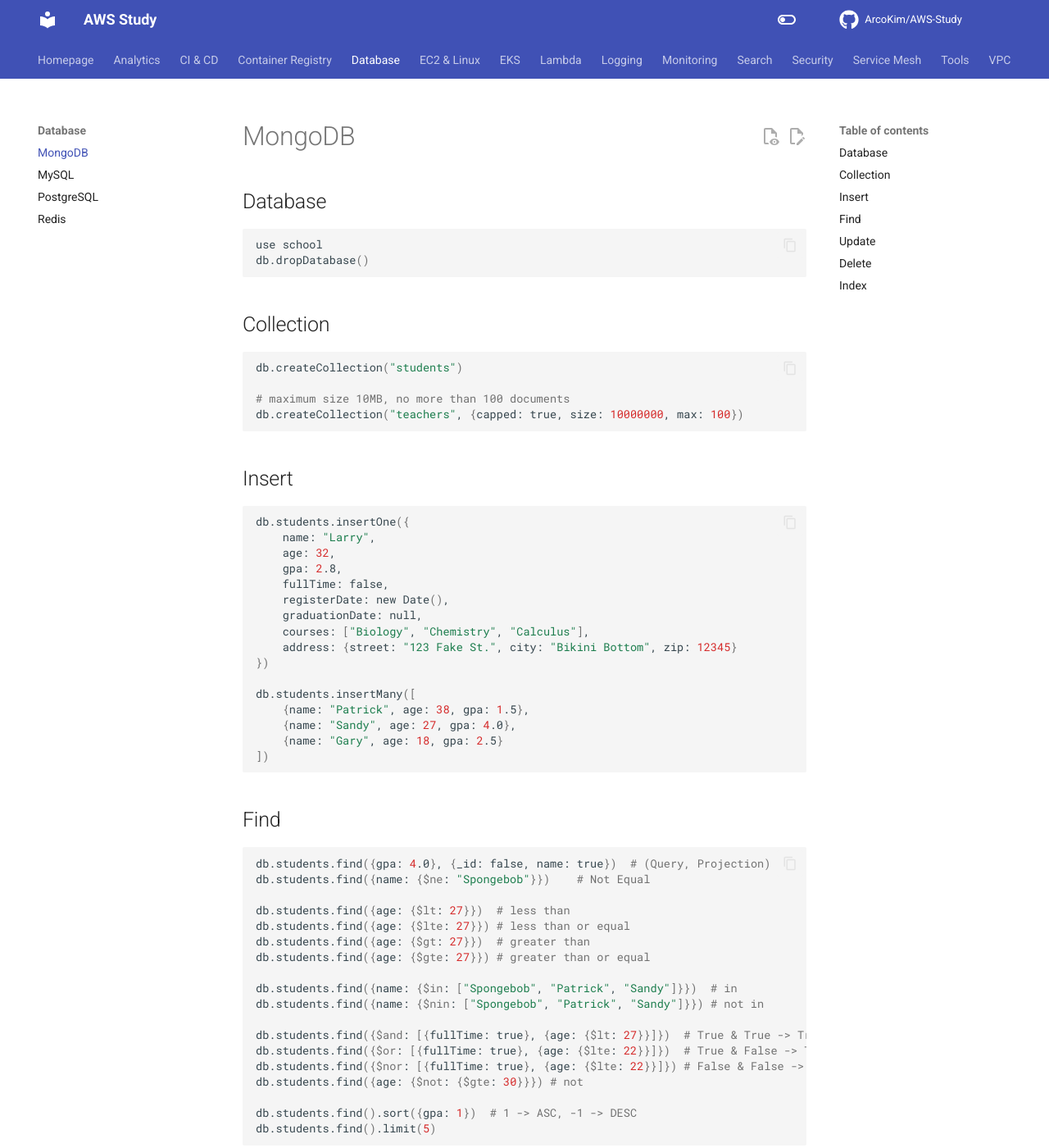
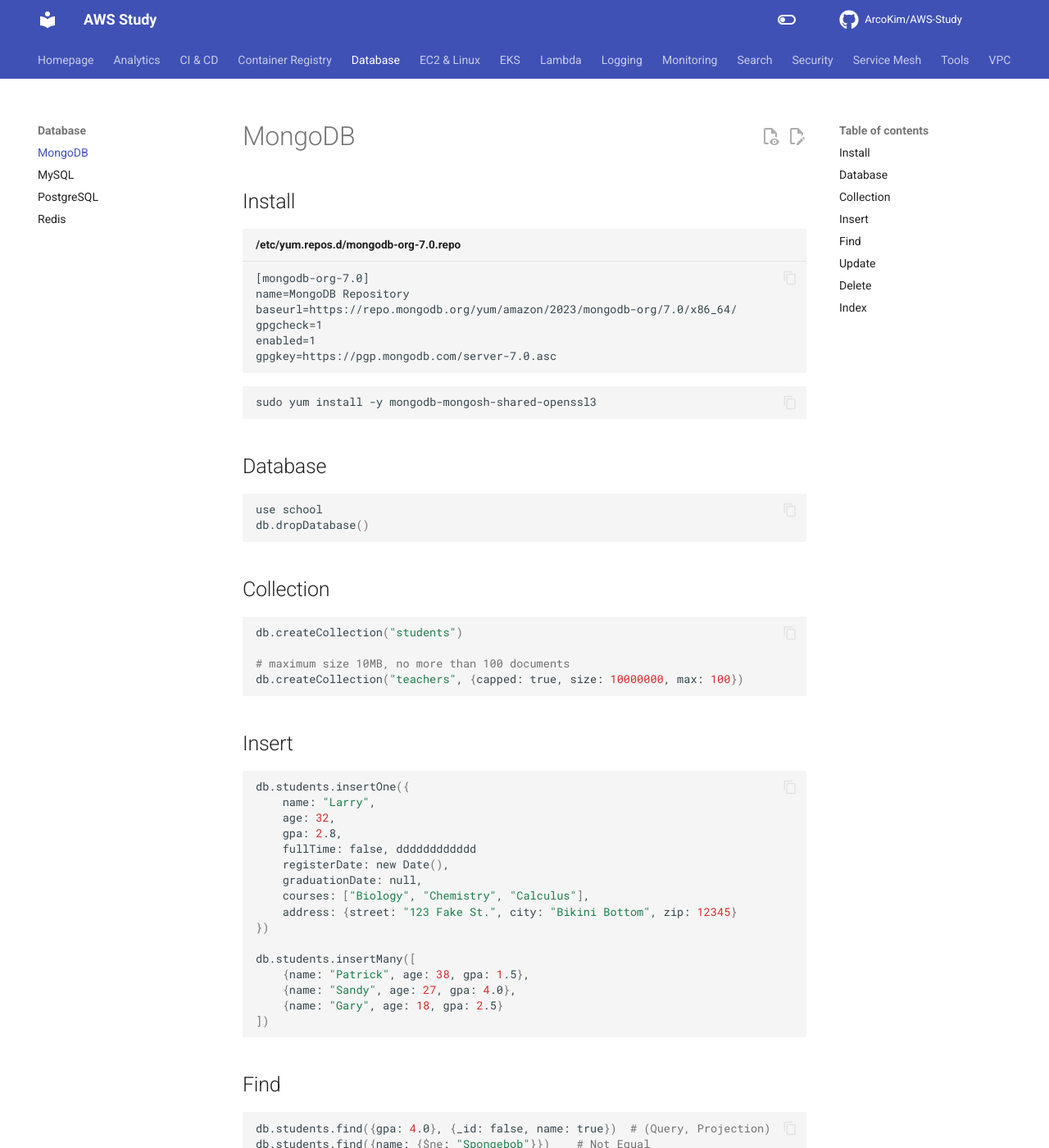
Before and after one commit to ArcoKim/AWS-Study, an MkDocs documentation site: the page built from docs/Database/MongoDB.md, in a window 1280 px wide and 1400 px high. Shown: the whole window at 82% size. Built offline with MkDocs 1.6.1 and Material for MkDocs 9.7.7, drawn with Linux system fonts in a browser that asks for light colours; comment, search, counter and statistics services are not loaded.

Commit message:
24.03.16 : EKS, Database update

````diff
--- a/docs/Database/MongoDB.md
+++ b/docs/Database/MongoDB.md
@@ -1,4 +1,16 @@
 # MongoDB
+## Install
+``` title="/etc/yum.repos.d/mongodb-org-7.0.repo"
+[mongodb-org-7.0]
+name=MongoDB Repository
+baseurl=https://repo.mongodb.org/yum/amazon/2023/mongodb-org/7.0/x86_64/
+gpgcheck=1
+enabled=1
+gpgkey=https://pgp.mongodb.com/server-7.0.asc
+```
+``` bash
+sudo yum install -y mongodb-mongosh-shared-openssl3
+```
 ## Database
 ``` bash
 use school
@@ -17,7 +29,7 @@
     name: "Larry",
     age: 32,
     gpa: 2.8,
-    fullTime: false,
+    fullTime: false, dddddddddddd
     registerDate: new Date(),
     graduationDate: null,
     courses: ["Biology", "Chemistry", "Calculus"],
````
Also changed, not shown: docs/Database/Redis.md (+7 -1 lines), docs/EKS/EKS IAM Role.md (+1 -1 lines), docs/EKS/External Secrets Operator.md (added, +76 -0 lines), docs/EKS/Sync as Kubernetes Secret.md (+5 -5 lines).
